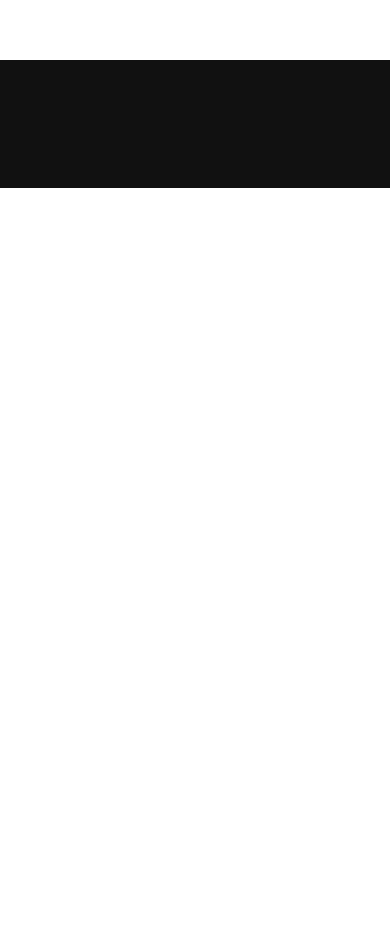
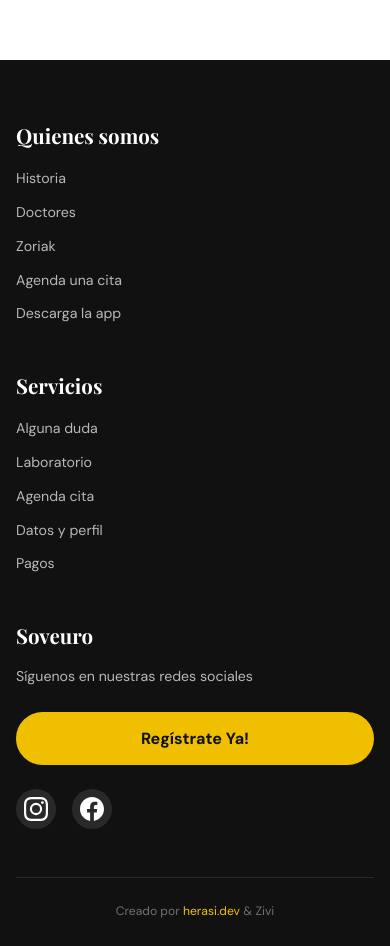
Before and after one commit to Hersil23/soveuro, a plain HTML site: page index.html in a window 390 px wide. Shown: the part 3092-4038 px from the top of the page. Before the commit the page ends 3280 px from the top, so only its background shows below. Drawn offline with nearby package versions, Linux system fonts and the light colour scheme.

Commit message:
Add historia, ubicacion sections and footer with social links
- Nuestra Historia: doctor image with decorative yellow frame, founding text
- Ubicacion: building photo + Google Maps embed, side by side on desktop
- Footer: 3-column layout with nav links, services, social icons (IG/FB),
  register button, and credits (herasi.dev & Zivi)
- Collapse empty placeholder sections to remove extra spacing
- All sections responsive mobile-first with 100vh min-height

```diff
--- a/css/styles.css
+++ b/css/styles.css
@@ -763,11 +763,117 @@ main {
   margin-top: 64px;
 }
 
-/* ========== FOOTER BASE ========== */
+/* ========== FOOTER ========== */
 .footer {
   background-color: var(--color-bg-dark);
   color: var(--color-text-light);
-  padding-block: var(--space-3xl);
+  padding-top: var(--space-3xl);
+  padding-bottom: var(--space-lg);
+}
+
+.footer__grid {
+  display: flex;
+  flex-direction: column;
+  gap: var(--space-2xl);
+}
+
+.footer__heading {
+  font-family: var(--font-display);
+  font-size: var(--fs-xl);
+  font-weight: 700;
+  color: var(--color-text-light);
+  margin-bottom: var(--space-md);
+}
+
+.footer__list {
+  display: flex;
+  flex-direction: column;
+  gap: var(--space-sm);
+}
+
+.footer__link {
+  font-family: var(--font-body);
+  font-size: var(--fs-sm);
+  font-weight: 400;
+  color: rgba(255, 255, 255, 0.7);
+  transition: color 0.2s ease-in-out;
+}
+
+.footer__link:hover {
+  color: var(--color-accent);
+}
+
+.footer__col--social {
+  display: flex;
+  flex-direction: column;
+}
+
+.footer__social-text {
+  font-family: var(--font-body);
+  font-size: var(--fs-sm);
+  color: rgba(255, 255, 255, 0.7);
+  margin-bottom: var(--space-lg);
+}
+
+.footer__btn {
+  display: inline-block;
+  font-family: var(--font-body);
+  font-size: var(--fs-base);
+  font-weight: 700;
+  color: var(--color-bg-dark);
+  background: var(--color-accent);
+  border-radius: 50px;
+  padding: 14px 32px;
+  text-align: center;
+  text-decoration: none;
+  margin-bottom: var(--space-lg);
+  transition: all var(--transition-base);
+}
+
+.footer__btn:hover {
+  background: var(--color-accent-dark);
+  transform: scale(1.03);
+}
+
+.footer__socials {
+  display: flex;
+  gap: var(--space-md);
+}
+
+.footer__social-link {
+  display: flex;
+  align-items: center;
+  justify-content: center;
+  width: 40px;
+  height: 40px;
+  border-radius: 50%;
+  background: rgba(255, 255, 255, 0.1);
+  color: var(--color-text-light);
+  transition: all 0.2s ease-in-out;
+}
+
+.footer__social-link:hover {
+  background: var(--color-accent);
+  color: var(--color-bg-dark);
+}
+
+.footer__credits {
+  margin-top: var(--space-2xl);
+  padding-top: var(--space-lg);
+  border-top: 1px solid rgba(255, 255, 255, 0.1);
+  text-align: center;
+  font-family: var(--font-body);
+  font-size: var(--fs-xs);
+  color: rgba(255, 255, 255, 0.4);
+}
+
+.footer__credit-link {
+  color: var(--color-accent);
+  transition: opacity 0.2s ease-in-out;
+}
+
+.footer__credit-link:hover {
+  opacity: 0.75;
 }
 
 /* ========== RESPONSIVE — sm: 640px ========== */
@@ -921,6 +1027,25 @@ main {
     object-position: bottom right;
   }
 
+  /* --- Footer desktop (768px+) --- */
+  .footer__grid {
+    flex-direction: row;
+    justify-content: space-between;
+  }
+
+  .footer__col {
+    flex: 1;
+  }
+
+  .footer__col--social {
+    align-items: flex-end;
+    text-align: right;
+  }
+
+  .footer__socials {
+    justify-content: flex-end;
+  }
+
   /* --- Ubicación desktop (768px+) --- */
   .ubicacion__grid {
     flex-direction: row;
--- a/index.html
+++ b/index.html
@@ -260,7 +260,57 @@
 
   <!-- ========== FOOTER ========== -->
   <footer class="footer" id="contacto" aria-label="Pie de página">
-    <!-- Contenido Fase 2 -->
+    <div class="footer__container container">
+
+      <div class="footer__grid">
+
+        <!-- Columna 1: Quienes somos -->
+        <div class="footer__col">
+          <h3 class="footer__heading">Quienes somos</h3>
+          <ul class="footer__list">
+            <li><a href="#historia" class="footer__link">Historia</a></li>
+            <li><a href="#doctores" class="footer__link">Doctores</a></li>
+            <li><a href="#zoriak" class="footer__link">Zoriak</a></li>
+            <li><a href="#citas" class="footer__link">Agenda una cita</a></li>
+            <li><a href="#app" class="footer__link">Descarga la app</a></li>
+          </ul>
+        </div>
+
+        <!-- Columna 2: Servicios -->
+        <div class="footer__col">
+          <h3 class="footer__heading">Servicios</h3>
+          <ul class="footer__list">
+            <li><a href="#" class="footer__link">Alguna duda</a></li>
+            <li><a href="#" class="footer__link">Laboratorio</a></li>
+            <li><a href="#citas" class="footer__link">Agenda cita</a></li>
+            <li><a href="#" class="footer__link">Datos y perfil</a></li>
+            <li><a href="#" class="footer__link">Pagos</a></li>
+          </ul>
+        </div>
+
+        <!-- Columna 3: Soveuro / Redes -->
+        <div class="footer__col footer__col--social">
+          <h3 class="footer__heading">Soveuro</h3>
+          <p class="footer__social-text">Síguenos en nuestras redes sociales</p>
+          <a href="#registro" class="footer__btn">Regístrate Ya!</a>
+          <div class="footer__socials">
+            <a href="https://www.instagram.com/sovzlauro/" target="_blank" rel="noopener noreferrer" class="footer__social-link" aria-label="Instagram">
+              <svg width="24" height="24" viewBox="0 0 24 24" fill="currentColor"><path d="M12 2.163c3.204 0 3.584.012 4.85.07 3.252.148 4.771 1.691 4.919 4.919.058 1.265.069 1.645.069 4.849 0 3.205-.012 3.584-.069 4.849-.149 3.225-1.664 4.771-4.919 4.919-1.266.058-1.644.07-4.85.07-3.204 0-3.584-.012-4.849-.07-3.26-.149-4.771-1.699-4.919-4.92-.058-1.265-.07-1.644-.07-4.849 0-3.204.013-3.583.07-4.849.149-3.227 1.664-4.771 4.919-4.919 1.266-.057 1.645-.069 4.849-.069zM12 0C8.741 0 8.333.014 7.053.072 2.695.272.273 2.69.073 7.052.014 8.333 0 8.741 0 12c0 3.259.014 3.668.072 4.948.2 4.358 2.618 6.78 6.98 6.98C8.333 23.986 8.741 24 12 24c3.259 0 3.668-.014 4.948-.072 4.354-.2 6.782-2.618 6.979-6.98.059-1.28.073-1.689.073-4.948 0-3.259-.014-3.667-.072-4.947-.196-4.354-2.617-6.78-6.979-6.98C15.668.014 15.259 0 12 0zm0 5.838a6.162 6.162 0 100 12.324 6.162 6.162 0 000-12.324zM12 16a4 4 0 110-8 4 4 0 010 8zm6.406-11.845a1.44 1.44 0 100 2.881 1.44 1.44 0 000-2.881z"/></svg>
+            </a>
+            <a href="https://www.facebook.com/SOVEURO/" target="_blank" rel="noopener noreferrer" class="footer__social-link" aria-label="Facebook">
+              <svg width="24" height="24" viewBox="0 0 24 24" fill="currentColor"><path d="M24 12.073c0-6.627-5.373-12-12-12s-12 5.373-12 12c0 5.99 4.388 10.954 10.125 11.854v-8.385H7.078v-3.47h3.047V9.43c0-3.007 1.792-4.669 4.533-4.669 1.312 0 2.686.235 2.686.235v2.953H15.83c-1.491 0-1.956.925-1.956 1.874v2.25h3.328l-.532 3.47h-2.796v8.385C19.612 23.027 24 18.062 24 12.073z"/></svg>
+            </a>
+          </div>
+        </div>
+
+      </div>
+
+      <!-- Créditos -->
+      <div class="footer__credits">
+        <p>Creado por <a href="https://www.herasi.dev" target="_blank" rel="noopener noreferrer" class="footer__credit-link">herasi.dev</a> & Zivi</p>
+      </div>
+
+    </div>
   </footer>
 
   <!-- Scripts -->
```
